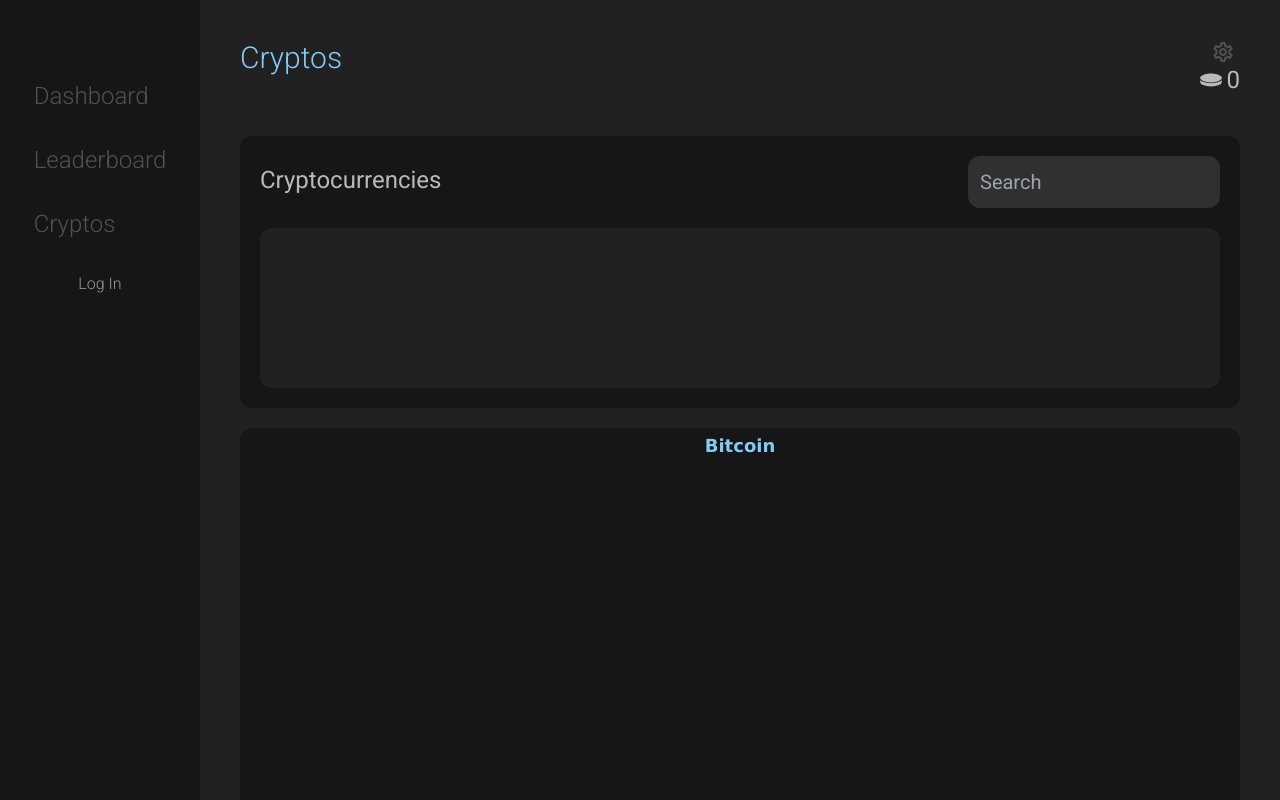
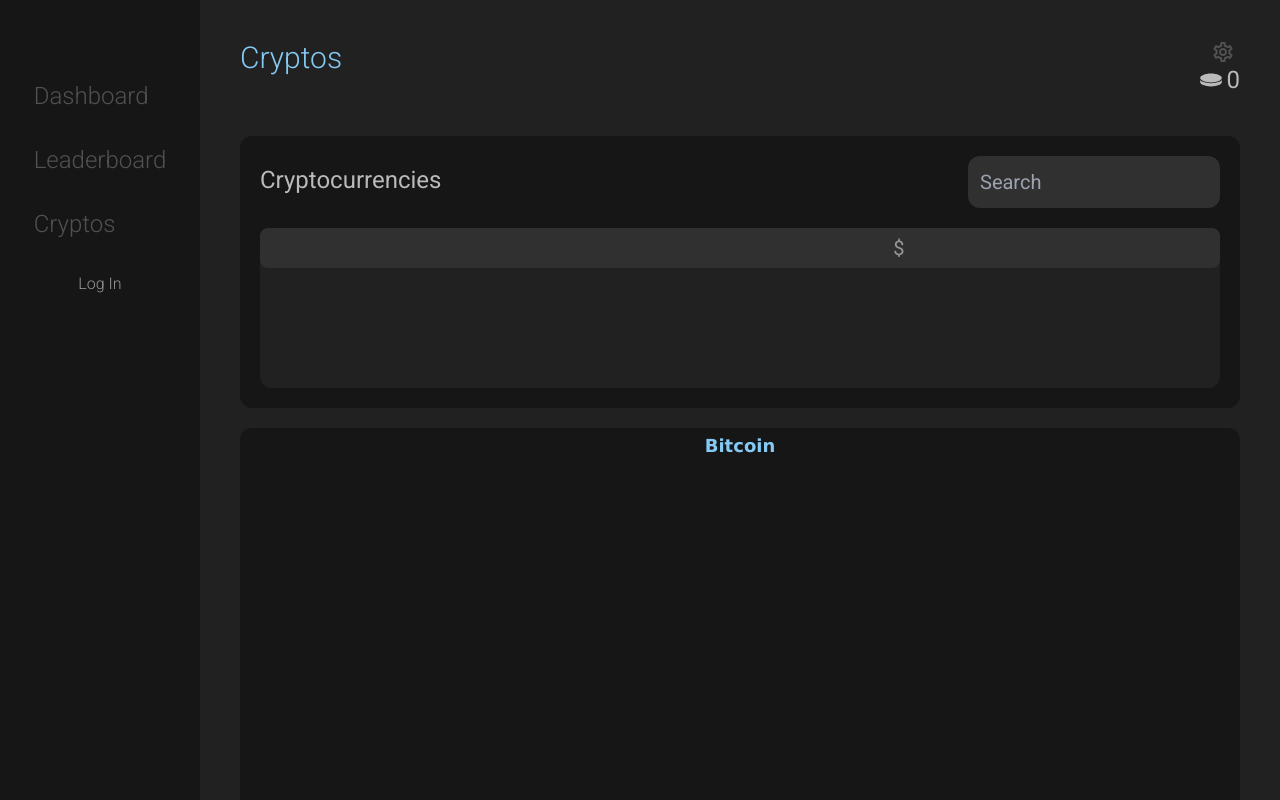
Before and after one commit to BenMoreira/crypto-betting-app, a React (Create React App) app in the folder client/: page /cryptos in a window 1280 px wide. Shown: the top 800 px of the page. Built offline with nearby package versions, Linux system fonts and the light colour scheme; no server answers.

Commit message:
Adds to crypto page.

```diff
--- /dev/null
+++ b/client/src/components/CrypDisp.jsx
@@ -0,0 +1,39 @@
+import React, {useEffect, useState} from 'react'
+
+const CrypDisp = () => {
+
+    const [data, setData] = useState([]);
+
+    const func = () => {
+        //let call = fetch("https://api.coingecko.com/api/v3/simple/price?ids=bitcoin&vs_currencies=usd");
+        let call = fetch("https://api.coingecko.com/api/v3/coins/bitcoin?localization=false&tickers=false&market_data=true&community_data=false&developer_data=false&sparkline=false");
+        return call;
+    }
+
+    useEffect(()=> {
+        let d = func();
+        d.then(response => response.json().then(result => {setData(result); console.log(result)}));
+    }, []);
+
+    return (
+        <div className='grid grid-cols-1'>
+            <div className='bg-coal-700 hover:bg-coal-500 w-100% h-[5vh] rounded-lg flex flex-row justify-center items-center text-xl px-5 text-coal-300 hover:text-coal-900'>
+                <div className='capitalize w-4/12'>{data.symbol}</div>
+                <div className='w-4/12'>{data.name}</div>
+                <div className='w-4/12'>${data?.market_data?.current_price?.usd}</div>
+            </div>
+        </div>
+    )
+}
+
+export default CrypDisp
+
+/*
+<div className='p-2'>
+    <div className='bg-coal-500 w-[20vh] h-[18.5vh] p-2 rounded-xl text-center'>
+        <p className='capitalize text-blue-300 font-bold text-2xl pt-4'>{data.symbol}</p>
+        <p className='text-blue-300 font-bold text-2xl pt-1'>{data.name}</p>
+        <p className='pt-6 text-2xl'>${data?.market_data?.current_price?.usd}</p>
+    </div>
+</div>
+*/
--- a/client/src/pages/Cryptos.tsx
+++ b/client/src/pages/Cryptos.tsx
@@ -1,6 +1,7 @@
 import React from 'react'
 import Account from '../components/Account'
 import Coin from '../components/Coin'
+import CrypDisp from '../components/CrypDisp'
 
 export const Cryptos = () => {
   return (
@@ -24,7 +25,7 @@ export const Cryptos = () => {
         </div>
 
         <div className='bg-coal-800 w-100% h-[20vh] mx-5 rounded-xl'>
-
+          <CrypDisp />
         </div>
       </div>
 
```
